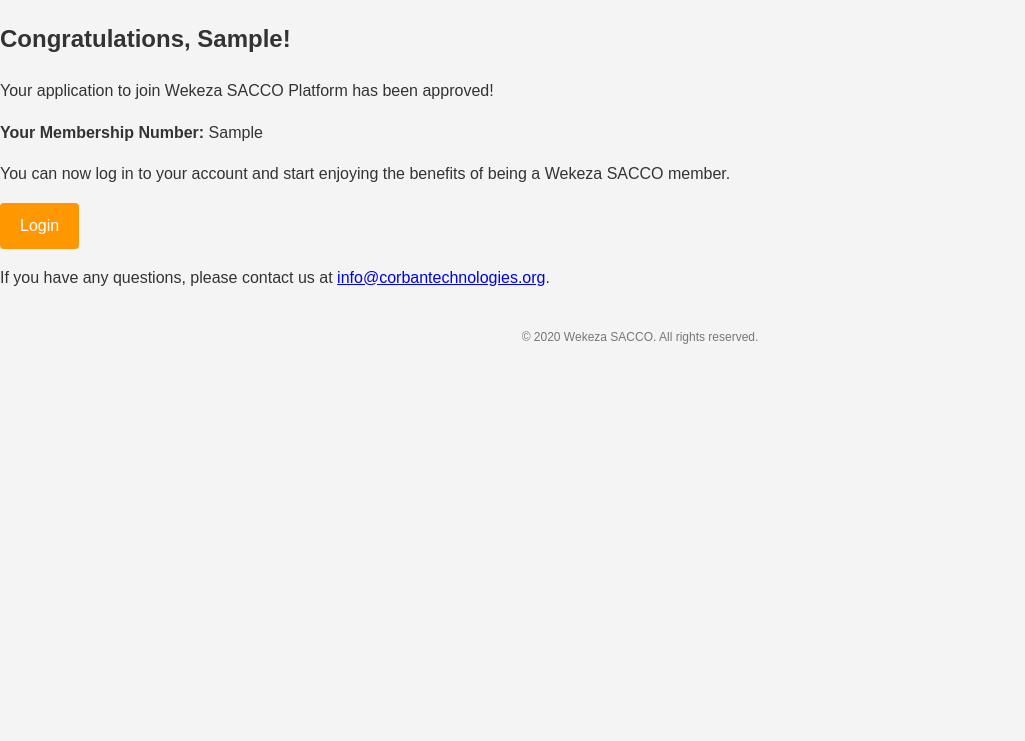
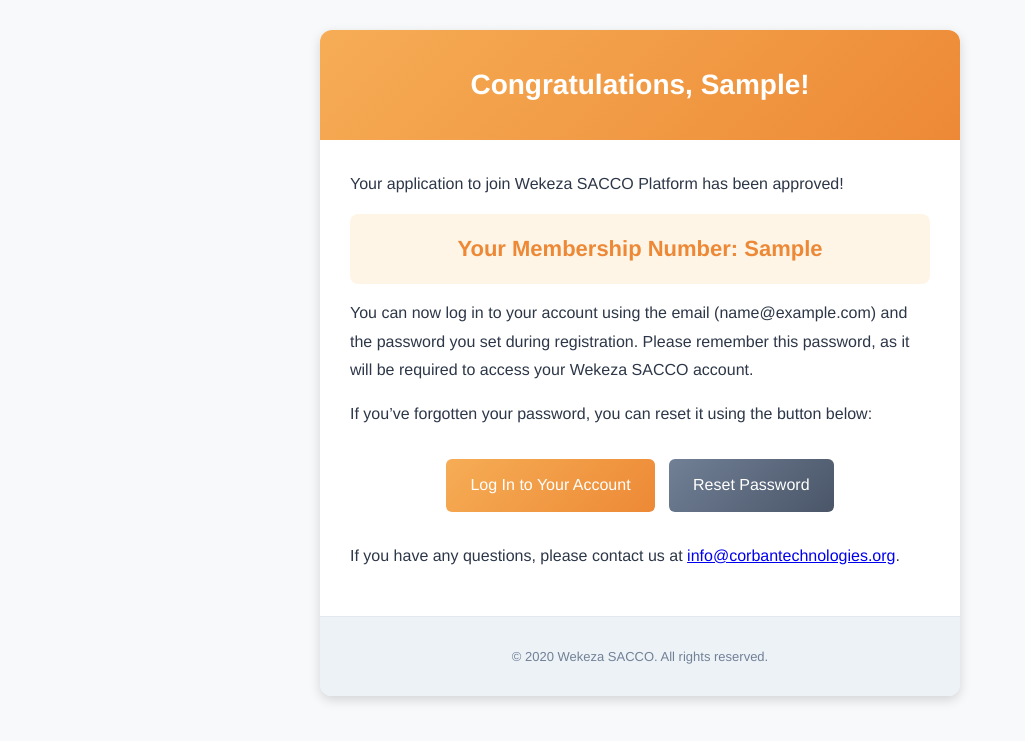
Before and after one commit to corbantechnologies/saccoapi, a Django app: template accounts/templates/member_number.html in a window 1280 px wide. Shown: the top 741 px of the page, without its empty margins (0-1025 px from the left). Run offline with Django 5.2, Linux system fonts and the light colour scheme; a user stored in the database is signed in; tables that the repository leaves empty hold one stand-in row (values such as "Sample post"); the template is opened without the code that fills it: most values are stand-ins (such as "Sample title", 1, 10 or a date in 2020).

Commit message:
modify mailing templates

```diff
--- a/accounts/templates/member_number.html
+++ b/accounts/templates/member_number.html
@@ -5,76 +5,122 @@
         <title>Your Membership Number</title>
         <style>
             body {
-                font-family: Arial, sans-serif;
-                background-color: #f4f4f4;
+                font-family: 'Helvetica Neue', Arial, sans-serif;
+                background-color: #f8f9fa;
                 margin: 0;
                 padding: 0;
+                color: #2d3748;
             }
 
             .container {
-                max-width: 600px;
-                margin: 20px auto;
+                max-width: 640px;
+                margin: 30px auto;
                 background: #ffffff;
-                border-radius: 8px;
+                border-radius: 12px;
                 overflow: hidden;
-                box-shadow: 0 2px 4px rgba(0, 0, 0, 0.1);
+                box-shadow: 0 4px 12px rgba(0, 0, 0, 0.15);
             }
 
             .header {
-                background-color: #ff9800;
-                color: white;
+                background: linear-gradient(135deg, #f6ad55, #ed8936);
+                color: #ffffff;
                 text-align: center;
-                padding: 20px;
+                padding: 30px 20px;
+            }
+
+            .header h2 {
+                margin: 0;
+                font-size: 28px;
+                font-weight: 600;
             }
 
             .content {
-                padding: 20px;
-                color: #333;
+                padding: 30px;
+                line-height: 1.8;
             }
 
-            .verification-code {
-                font-size: 20px;
-                color: #ff9800;
+            .content p {
+                margin: 0 0 15px;
+            }
+
+            .membership-number {
+                font-size: 22px;
+                color: #ed8936;
                 font-weight: bold;
                 text-align: center;
-                margin: 20px 0;
+                margin: 25px 0;
+                padding: 15px;
+                background-color: #fef5e7;
+                border-radius: 8px;
             }
 
             .btn {
                 display: inline-block;
-                padding: 10px 20px;
-                background-color: #ff9800;
+                padding: 12px 24px;
+                background: linear-gradient(135deg, #f6ad55, #ed8936);
                 color: #ffffff;
                 text-decoration: none;
-                border-radius: 4px;
-                transition: background-color 0.3s ease;
+                border-radius: 6px;
+                font-weight: 500;
+                transition: background 0.3s ease, transform 0.2s ease;
+                margin: 10px 5px;
             }
 
             .btn:hover {
-                background-color: #e64a19;
+                background: linear-gradient(135deg, #ed8936, #c05621);
+                transform: translateY(-2px);
+            }
+
+            .btn.secondary {
+                background: linear-gradient(135deg, #718096, #4a5568);
+            }
+
+            .btn.secondary:hover {
+                background: linear-gradient(135deg, #4a5568, #2d3748);
             }
 
             .footer {
                 text-align: center;
-                background-color: #f4f4f4;
-                color: #777;
-                padding: 10px;
-                font-size: 12px;
+                background-color: #edf2f7;
+                color: #718096;
+                padding: 15px;
+                font-size: 13px;
+                border-top: 1px solid #e2e8f0;
+            }
+
+            .footer a {
+                color: #ed8936;
+                text-decoration: none;
+            }
+
+            .footer a:hover {
+                text-decoration: underline;
             }
         </style>
     </head>
 
-    <body style="font-family: Arial, sans-serif; line-height: 1.6; color: #333;">
+    <body style="font-family: 'Helvetica Neue', Arial, sans-serif; line-height: 1.8; color: #2d3748;">
+        <div class="container">
+            <div class="header">
                 <h2>Congratulations, {{ user.first_name }}!</h2>
+            </div>
+            <div class="content">
                 <p>Your application to join Wekeza SACCO Platform has been approved!</p>
-        <p><strong>Your Membership Number:</strong> {{ user.member_no }}</p>
-        <p>You can now log in to your account and start enjoying the benefits of being a Wekeza SACCO member.</p>
-        <!-- Login Button -->
-        <a href={{ site_url }} class="btn">Login</a>
+                <p class="membership-number"><strong>Your Membership Number:</strong> {{ user.member_no }}</p>
+                <p>You can now log in to your account using the email ({{ user.email }}) and the password you set during
+                    registration. Please remember this password, as it will be required to access your Wekeza SACCO
+                    account.</p>
+                <p>If you’ve forgotten your password, you can reset it using the button below:</p>
+                <div style="text-align: center; margin: 20px 0;">
+                    <a href="{{ site_url }}" class="btn">Log In to Your Account</a>
+                    <a href="{{ password_reset_url }}" class="btn secondary">Reset Password</a>
+                </div>
                 <p>If you have any questions, please contact us at <a
                         href="mailto:info@corbantechnologies.org">info@corbantechnologies.org</a>.</p>
+            </div>
             <div class="footer">
                 <p>&copy; {{ current_year }} Wekeza SACCO. All rights reserved.</p>
+            </div>
         </div>
     </body>
 
```
Also changed, not shown: accounts/templates/registration_confirmation.html (+15 -4 lines), accounts/utils.py (+7 -1 lines). Lines whose indentation alone changed are shown as unchanged.
